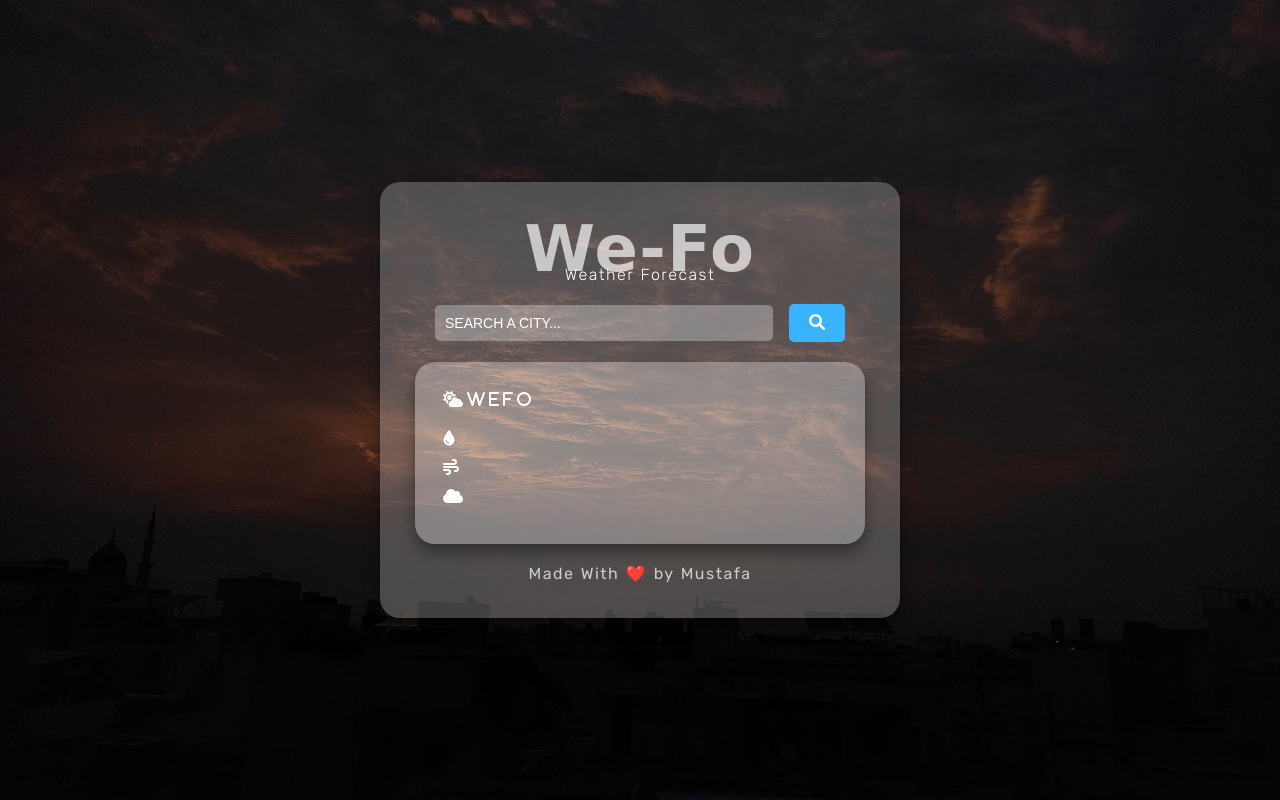
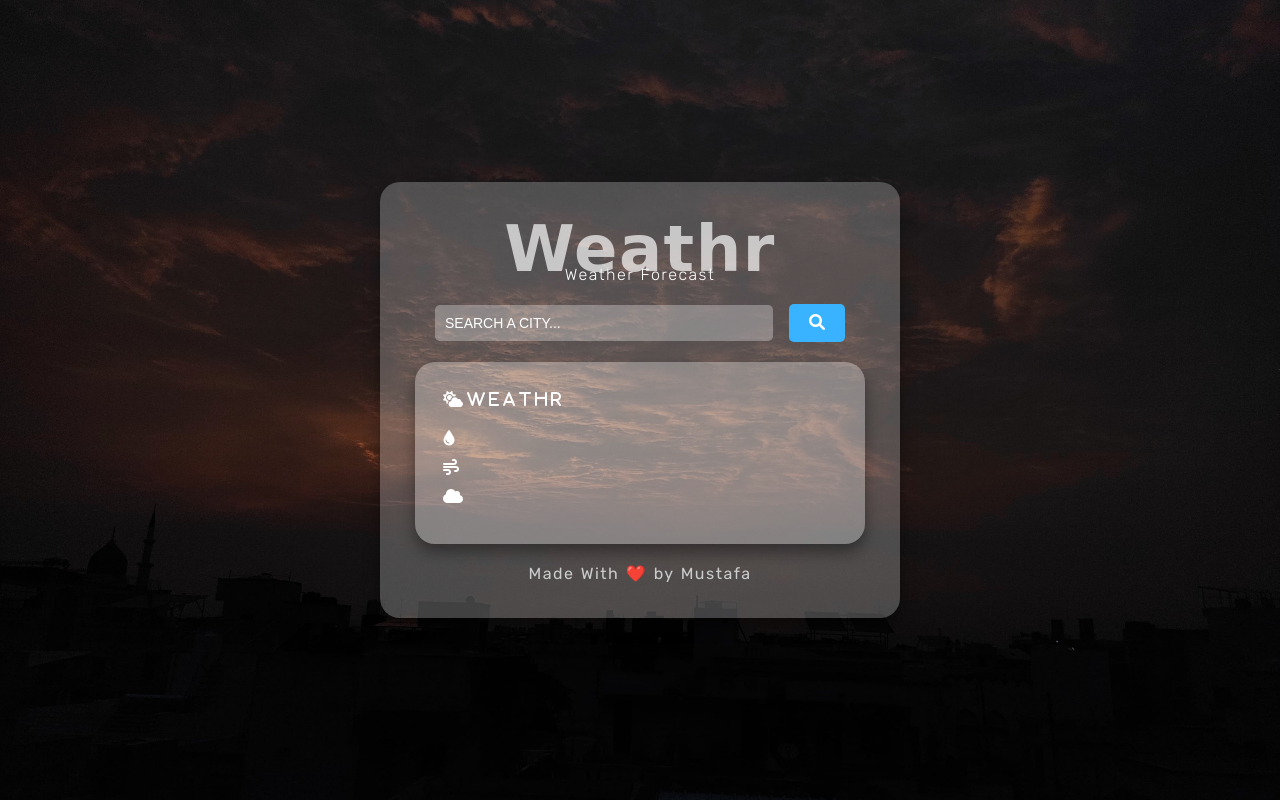
Before and after one commit to mustafalanewala/WEBPACK-1, a plain HTML site: page 3-Weather App/index.html in a window 1280 px wide. Drawn offline with Linux system fonts and the light colour scheme; no server answers; a web font is replaced by a local one.

Commit message:
Update index.html

```diff
--- a/3-Weather App/index.html
+++ b/3-Weather App/index.html
@@ -3,14 +3,14 @@
 <head>
     <meta charset="UTF-8">
     <meta name="viewport" content="width=device-width, initial-scale=1.0">
-    <title>WeFo - Home</title>
+    <title>Weathr - Home</title>
     <link rel="icon" href="icon.png" />
     <link rel="stylesheet" href="style.css">
     <link rel="stylesheet" href="https://cdnjs.cloudflare.com/ajax/libs/font-awesome/6.0.0-beta3/css/all.min.css">
 </head>
 <body>
     <div class="container">
-        <h1>We-Fo</h1>
+        <h1>Weathr</h1>
         <h2>Weather Forecast</h2>
         <div class="search-container">
             <input type="text" id="search-input" placeholder="search a city...">
@@ -18,7 +18,7 @@
         </div>
         <div class="weather-card">
             <div class="weather-icon">
-                <i class="fa-solid fa-cloud-sun" alt="Weather Icon" id="weather-icon">WeFo</i>
+                <i class="fa-solid fa-cloud-sun" alt="Weather Icon" id="weather-icon">Weathr</i>
             </div>
             <div class="temperature" id="temperature"></div>
             <div class="city" id="city"></div>
```
